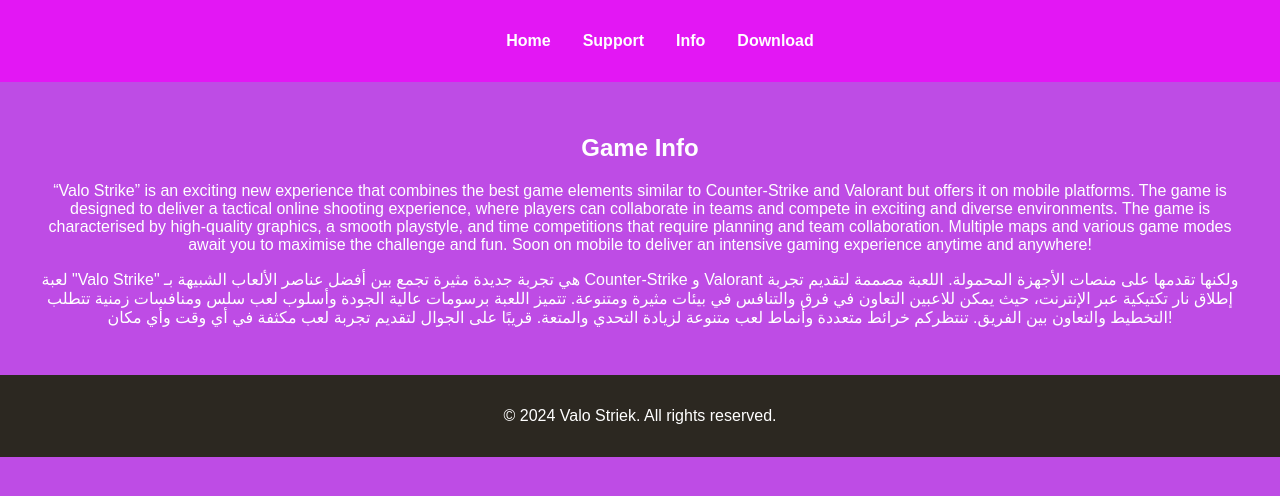
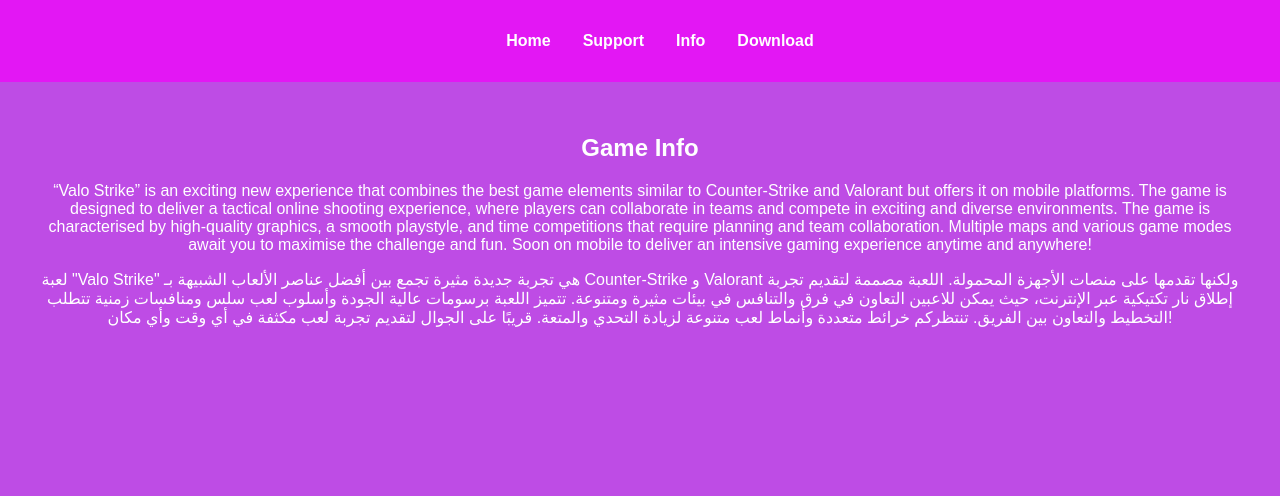
Before and after one commit to Valo-Game/Valo, a plain HTML site: page info.html in a window 1280 px wide. Drawn offline with Linux system fonts and the light colour scheme.

Commit message:
Update info.html

```diff
--- a/info.html
+++ b/info.html
@@ -23,8 +23,5 @@
         <p>لعبة "Valo Strike" هي تجربة جديدة مثيرة تجمع بين أفضل عناصر الألعاب الشبيهة بـ Counter-Strike و Valorant ولكنها تقدمها على منصات الأجهزة المحمولة. اللعبة مصممة لتقديم تجربة إطلاق نار تكتيكية عبر الإنترنت، حيث يمكن للاعبين التعاون في فرق والتنافس في بيئات مثيرة ومتنوعة. تتميز اللعبة برسومات عالية الجودة وأسلوب لعب سلس ومنافسات زمنية تتطلب التخطيط والتعاون بين الفريق. تنتظركم خرائط متعددة وأنماط لعب متنوعة لزيادة التحدي والمتعة. قريبًا على الجوال لتقديم تجربة لعب مكثفة في أي وقت وأي مكان!
 </p>
     </section>
-    <footer>
-        <p>&copy; 2024 Valo Striek. All rights reserved.</p>
-    </footer>
 </body>
 </html>
```
